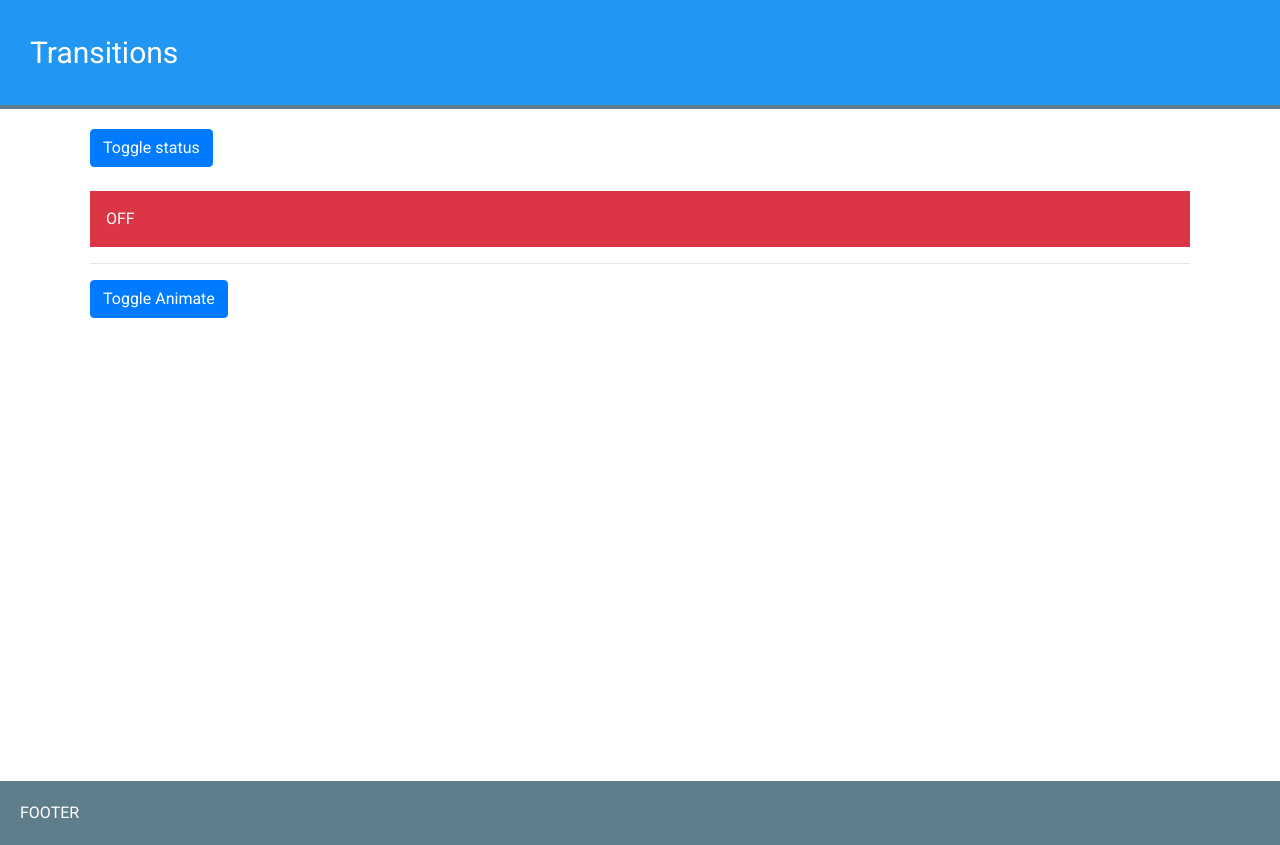
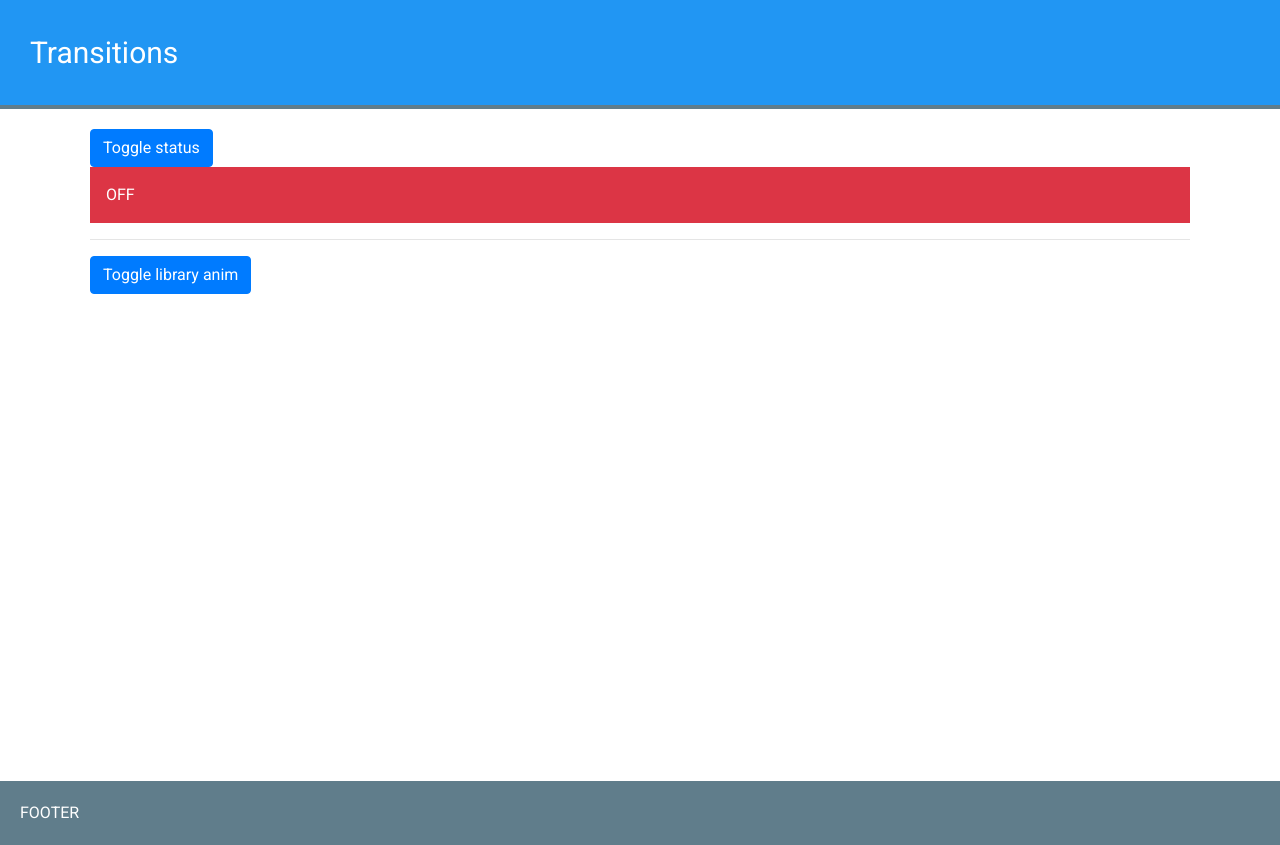
Before and after one commit to cbsajan/Vue3-Transition-2022, a Vue app: page / in a window 1280 px wide. Built offline with nearby package versions, Linux system fonts and the light colour scheme.

Commit message:
05-animatiion-lifecycles

```diff
--- a/src/components/Transitions/Two-Comp.vue
+++ b/src/components/Transitions/Two-Comp.vue
@@ -3,20 +3,28 @@
         <button class="btn btn-primary" @click="status = !status">
             Toggle status
         </button>
-        <br><br>
-        <transition mode="out-in" name="custom" enter-active-class="dog_new" leave-active-class="cat">
+
+
+        <transition mode="out-in" name="custom" enter-active-class="dog" leave-active-class="cat"
+            @before-enter="beforeEnter" @enter="enter" @after-enter="afterEnter" @before-leave="beforeLeave"
+            @leave="leave" @after-leave="afterLeave">
             <div class="p-3 mb-2 bg-danger text-white" v-if="!status" key="status_off">OFF</div>
             <div class="p-3 mb-2 bg-success text-white" key="status_on" v-else>ON</div>
         </transition>
-        <hr>
-        <button class="btn btn-primary" @click="libary = !libary">Toggle Animate</button>
-        <br><br>
+
+        <hr />
+
+        <button class="btn btn-primary" @click="library = !library">
+            Toggle library anim
+        </button>
         <transition name="custom-class-not-to-confuse-with-other-ones"
             enter-active-class="animate__animated animate__backInDown"
             leave-active-class="animate__animated animate__backOutLeft">
-            <div class="p-3 mb-2 bg-info text-white" v-if="libary">Hello</div>
+            <div class="p-3 mb-2 bg-info text-white" v-if="library">Hello</div>
+        </transition>
 
-        </transition>
+
+
     </div>
 </template>
 
@@ -25,7 +33,27 @@ export default {
     data() {
         return {
             status: false,
-            libary: false
+            library: false
+        }
+    },
+    methods: {
+        beforeEnter() {
+            console.log('beforeEnter')
+        },
+        enter() {
+            console.log('enter')
+        },
+        afterEnter() {
+            console.log('afterEnter')
+        },
+        beforeLeave() {
+            console.log('beforeLeave')
+        },
+        leave(el) {
+            console.log('leave', el)
+        },
+        afterLeave() {
+            console.log('afterLeave')
         }
     }
 }
@@ -37,9 +65,9 @@ export default {
     opacity: 0;
 }
 
-.dog_new,
+.dog,
 .cat {
-    transition: .3s;
+    transition: 5s;
 }
 
 .custom-enter-to,
```
